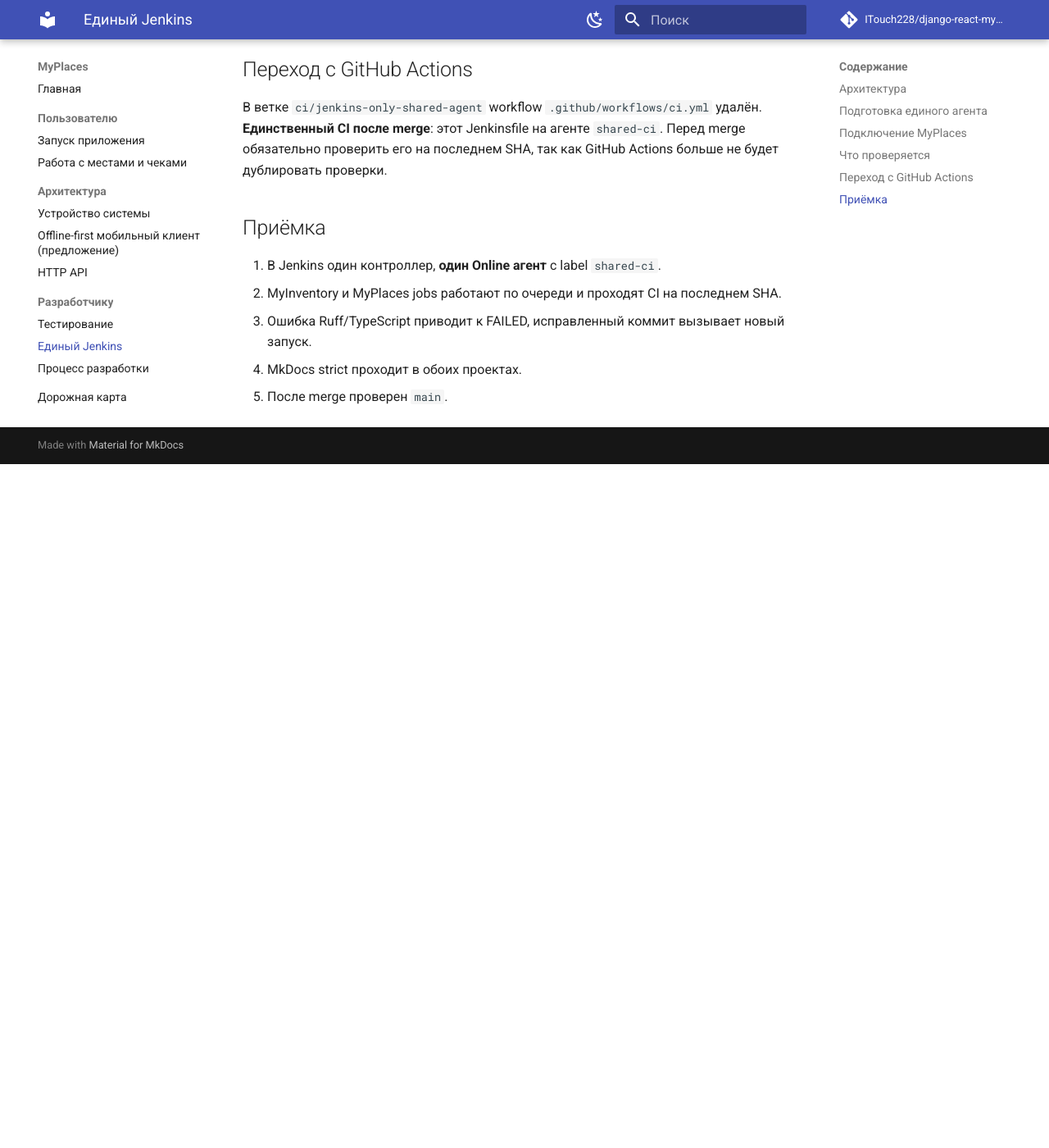
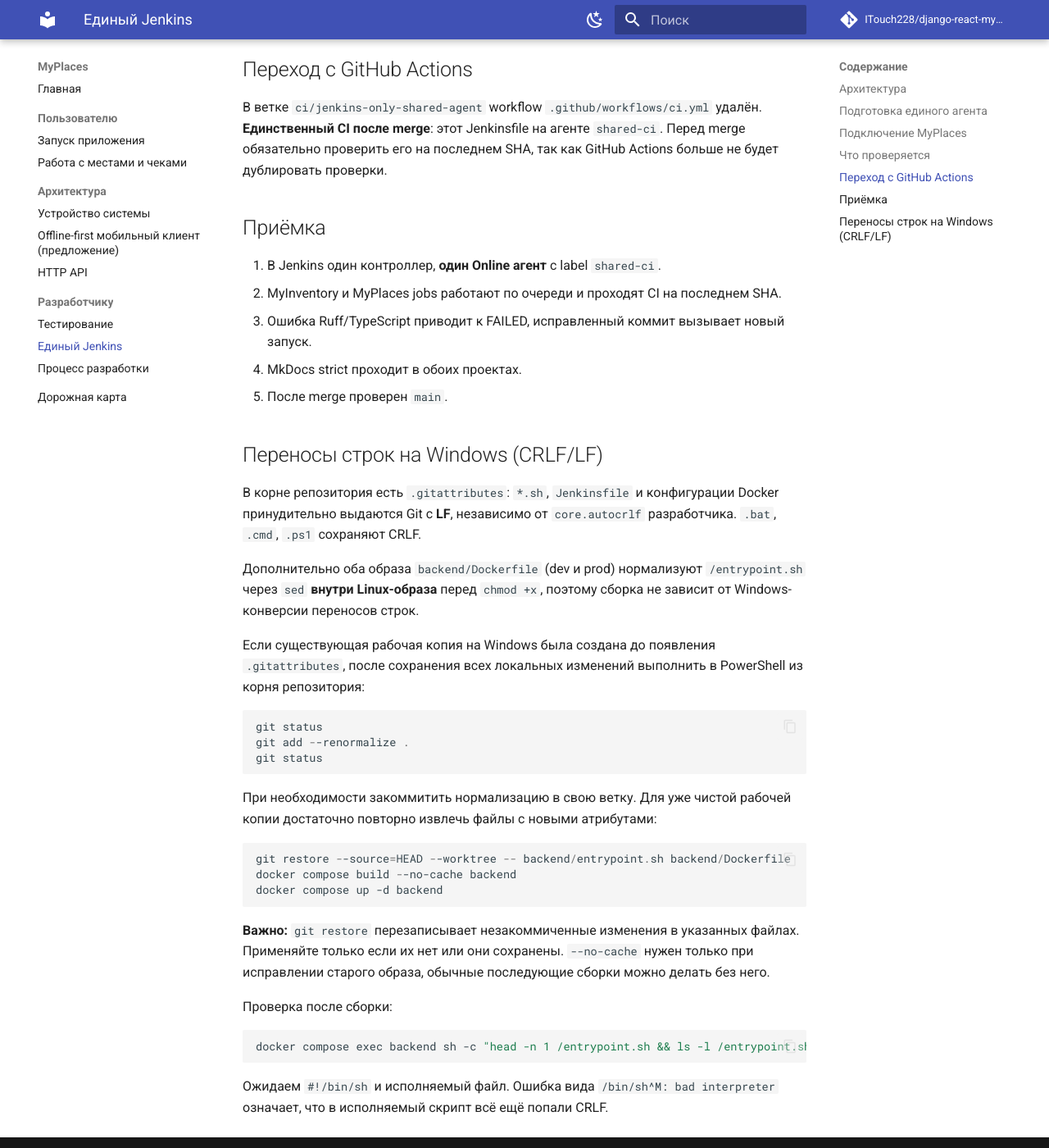
Before and after one commit to ITouch228/django-react-myplaces, an MkDocs documentation site: the page built from docs/jenkins.md, in a window 1280 px wide and 1400 px high, scrolled down 2054 px. Shown: the whole window at 82% size. Built offline with MkDocs 1.6.1 and Material for MkDocs 9.7.7, drawn with Linux system fonts in a browser that asks for light colours; comment, search, counter and statistics services are not loaded; before the commit the page ends 2620 px from its top, so only the background shows below that.

Commit message:
docs: explain Windows LF normalization and Docker entrypoint recovery

````diff
--- a/docs/jenkins.md
+++ b/docs/jenkins.md
@@ -68,3 +68,35 @@ MyInventory использует тот же label `shared-ci`. Для MyFiles
 3. Ошибка Ruff/TypeScript приводит к FAILED, исправленный коммит вызывает новый запуск.
 4. MkDocs strict проходит в обоих проектах.
 5. После merge проверен `main`.
+
+## Переносы строк на Windows (CRLF/LF)
+
+В корне репозитория есть `.gitattributes`: `*.sh`, `Jenkinsfile` и конфигурации Docker принудительно выдаются Git с **LF**, независимо от `core.autocrlf` разработчика. `.bat`, `.cmd`, `.ps1` сохраняют CRLF.
+
+Дополнительно оба образа `backend/Dockerfile` (dev и prod) нормализуют `/entrypoint.sh` через `sed` **внутри Linux-образа** перед `chmod +x`, поэтому сборка не зависит от Windows-конверсии переносов строк.
+
+Если существующая рабочая копия на Windows была создана до появления `.gitattributes`, после сохранения всех локальных изменений выполнить в PowerShell из корня репозитория:
+
+```powershell
+git status
+git add --renormalize .
+git status
+```
+
+При необходимости закоммитить нормализацию в свою ветку. Для уже чистой рабочей копии достаточно повторно извлечь файлы с новыми атрибутами:
+
+```powershell
+git restore --source=HEAD --worktree -- backend/entrypoint.sh backend/Dockerfile
+docker compose build --no-cache backend
+docker compose up -d backend
+```
+
+**Важно:** `git restore` перезаписывает незакоммиченные изменения в указанных файлах. Применяйте только если их нет или они сохранены. `--no-cache` нужен только при исправлении старого образа, обычные последующие сборки можно делать без него.
+
+Проверка после сборки:
+
+```powershell
+docker compose exec backend sh -c "head -n 1 /entrypoint.sh && ls -l /entrypoint.sh"
+```
+
+Ожидаем `#!/bin/sh` и исполняемый файл. Ошибка вида `/bin/sh^M: bad interpreter` означает, что в исполняемый скрипт всё ещё попали CRLF.
````
